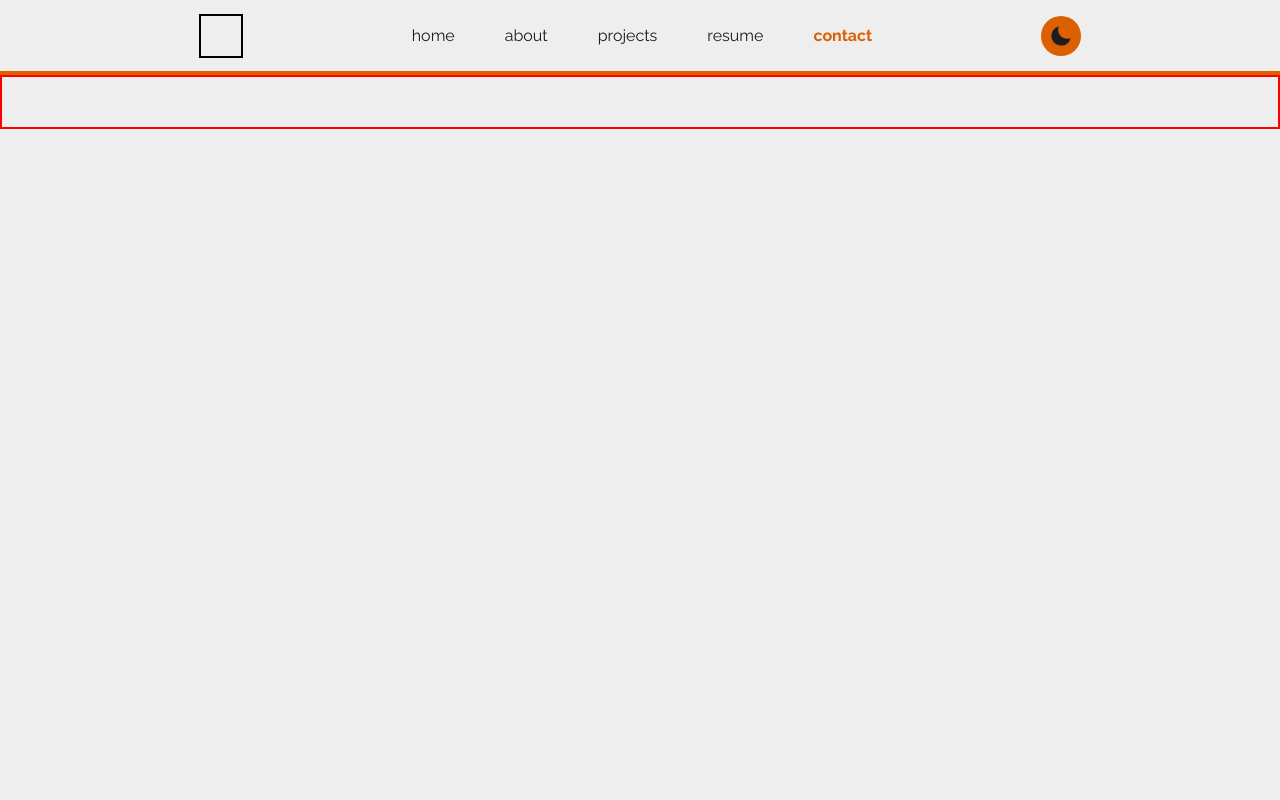
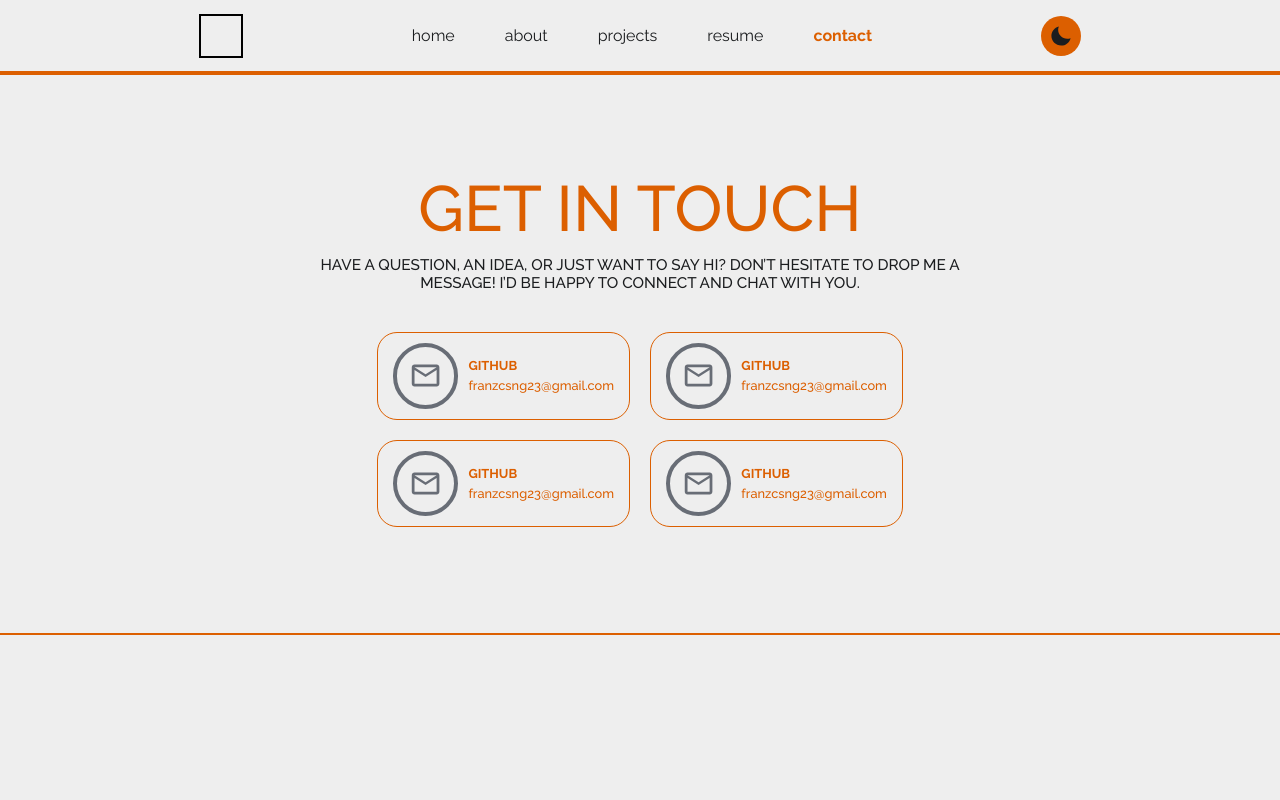
Before and after one commit to Franzcsng/fnc-portfolio, a React (Create React App) app in the folder frontend/: page /contact in a window 1280 px wide. Shown: the top 800 px of the page. Built offline with nearby package versions, Linux system fonts and the light colour scheme; a web font is replaced by a local one.

Commit message:
Add: Add contact pages banner and contact card

```diff
--- a/frontend/src/pages/contact/Contact.js
+++ b/frontend/src/pages/contact/Contact.js
@@ -1,10 +1,110 @@
 import './Contact.scss'
+import TechIcon from '../../components/common/tech-icon/TechIcon.js'
+import { MdOutlineEmail } from "react-icons/md";
 
 const Contact = () => {
     return (
         <div className='contact-main'>
             <div className='contact-section'>
 
+                <div className='banner'>
+                    <h1> GET IN TOUCH</h1>
+
+                    <p>
+                        HAVE A QUESTION, AN IDEA, OR JUST WANT TO SAY HI? DON’T HESITATE TO DROP ME A MESSAGE! I’D BE HAPPY TO CONNECT AND CHAT WITH YOU.
+                    </p>
+
+                    <div className='contact-list'>
+
+                        <div className='contact-card'>
+
+                            <TechIcon
+                                icon={MdOutlineEmail}
+                                size='clamp(30px, 3.7vw, 60px)'
+                            />
+
+
+                            <div className='text'>
+                                <p className='card-title'>
+                                    GITHUB
+                                </p>
+
+                                <p className='address'>
+                                    franzcsng23@gmail.com
+                                </p>
+                            </div>
+
+                        </div>
+
+                        <div className='contact-card'>
+
+                            <TechIcon
+                                icon={MdOutlineEmail}
+                                size='clamp(30px, 3.7vw, 60px)'
+                            />
+
+
+                            <div className='text'>
+                                <p className='card-title'>
+                                    GITHUB
+                                </p>
+
+                                <p className='address'>
+                                    franzcsng23@gmail.com
+                                </p>
+                            </div>
+
+                        </div>
+
+                        <div className='contact-card'>
+
+                            <TechIcon
+                                icon={MdOutlineEmail}
+                                size='clamp(30px, 3.7vw, 60px)'
+                            />
+
+
+                            <div className='text'>
+                                <p className='card-title'>
+                                    GITHUB
+                                </p>
+
+                                <p className='address'>
+                                    franzcsng23@gmail.com
+                                </p>
+                            </div>
+
+                        </div>
+
+                        <div className='contact-card'>
+
+                            <TechIcon
+                                icon={MdOutlineEmail}
+                                size='clamp(30px, 3.7vw, 60px)'
+                            />
+
+
+                            <div className='text'>
+                                <p className='card-title'>
+                                    GITHUB
+                                </p>
+
+                                <p className='address'>
+                                    franzcsng23@gmail.com
+                                </p>
+                            </div>
+
+                        </div>
+
+
+
+                    </div>
+                </div>
+
+
+            </div>
+
+            <div className='contact-section second'>
 
 
             </div>
--- a/frontend/src/pages/contact/Contact.scss
+++ b/frontend/src/pages/contact/Contact.scss
@@ -3,7 +3,7 @@
     flex-direction: column;
     align-items: center;
     width: 100%;
-    height: 100vh;
+    height: auto;
 
 
     .contact-section{
@@ -14,8 +14,101 @@
         box-sizing: border-box;
         padding-top: 15px;
         padding-bottom: 35px;
-        border: 2px solid red;
+        min-height: 70vh;
+        //max-height: 700px;
+        border-bottom: 2px solid var(--accent-color);
+
+        .banner{
+            width: 100%;
+            margin: auto;
+            display: flex;
+            flex-direction: column;
+            align-items: center;
+            justify-content: center;
+
+            h1{
+                text-align: center;
+                color: var(--accent-color);
+                font-size: clamp(2.5rem, 5vw, 80px);
+                font-weight: 500;
+                margin-top: 10px;
+                margin-bottom: 5px;
+                margin-inline: auto;
+            }
+
+            P{
+                color: var(--text-color);
+                font-size: clamp(0.9rem, 1.2vw, 20px);
+                font-weight: 500;
+                margin-top: 5px;
+                margin-bottom: 10px;
+                margin-inline: auto;
+                max-width: 700px;
+                text-align: center;
+
+            }
+
+            .contact-list{
+                margin-top: 30px;
+                justify-content: center;
+                align-items: center;
+                display: grid;
+                grid-template-columns: 1fr 1fr;
+                grid-template-rows: 1fr 1fr;
+                gap: 20px;
+
+                .contact-card{
+                    padding: 10px 15px;
+                    box-sizing: border-box;
+                    min-width: 230px;
+                    border-radius: 20px;
+                    border: 1px solid var(--accent-color);
+                    display: flex;
+                    flex-direction: row;
+                    gap: 10px;
+                    align-items: center;
+                    justify-content: center;
+
+                    .text{
+
+                        p{
+                            color: var(--accent-color);
+                            text-align: left;
+                            margin-top: 0;
+                            margin-bottom: 0px;
+                            margin-inline: auto;
+                        }
+
+                        .card-title{
+                            font-size: clamp(0.7rem, 1vw, 1rem);
+                            font-weight: 700;
+                        }
+
+                        .address{
+                            border-radius: 10px;
+                            margin-top: 5px;
+                            margin-inline: auto;
+                            font-size: clamp(0.7rem, 1vw, 1rem);
+                        }
+                    }
+
+                }
+
+
+                @media screen and (max-width: 510px){
+                    grid-template-columns: 1fr;
+                    grid-template-rows: auto-fit;
+                }
+            }
+        }
+
+
 
     }
 
+    .contact-section.second{
+        height: auto;
+        border-bottom: none;
+    }
+
 }
```
